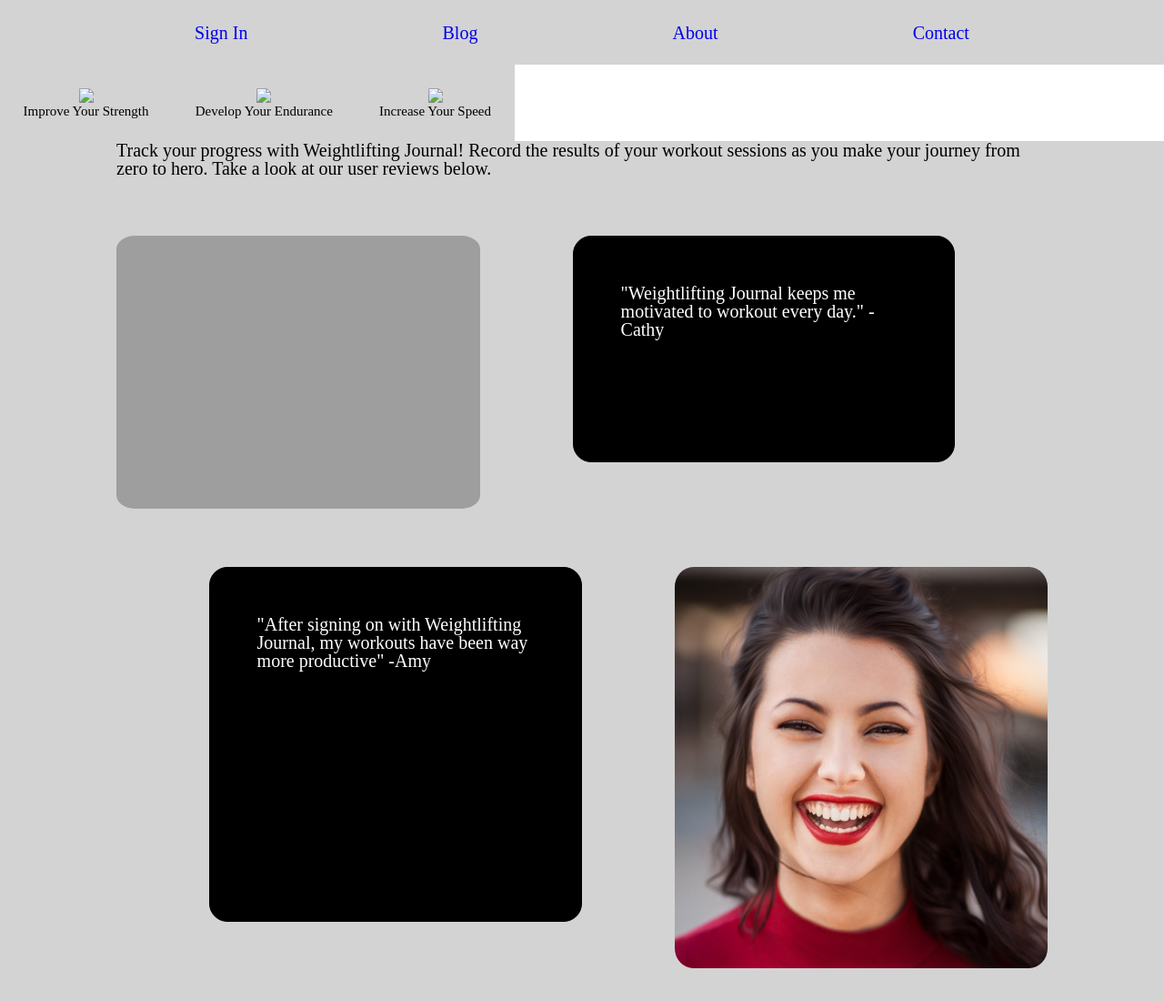
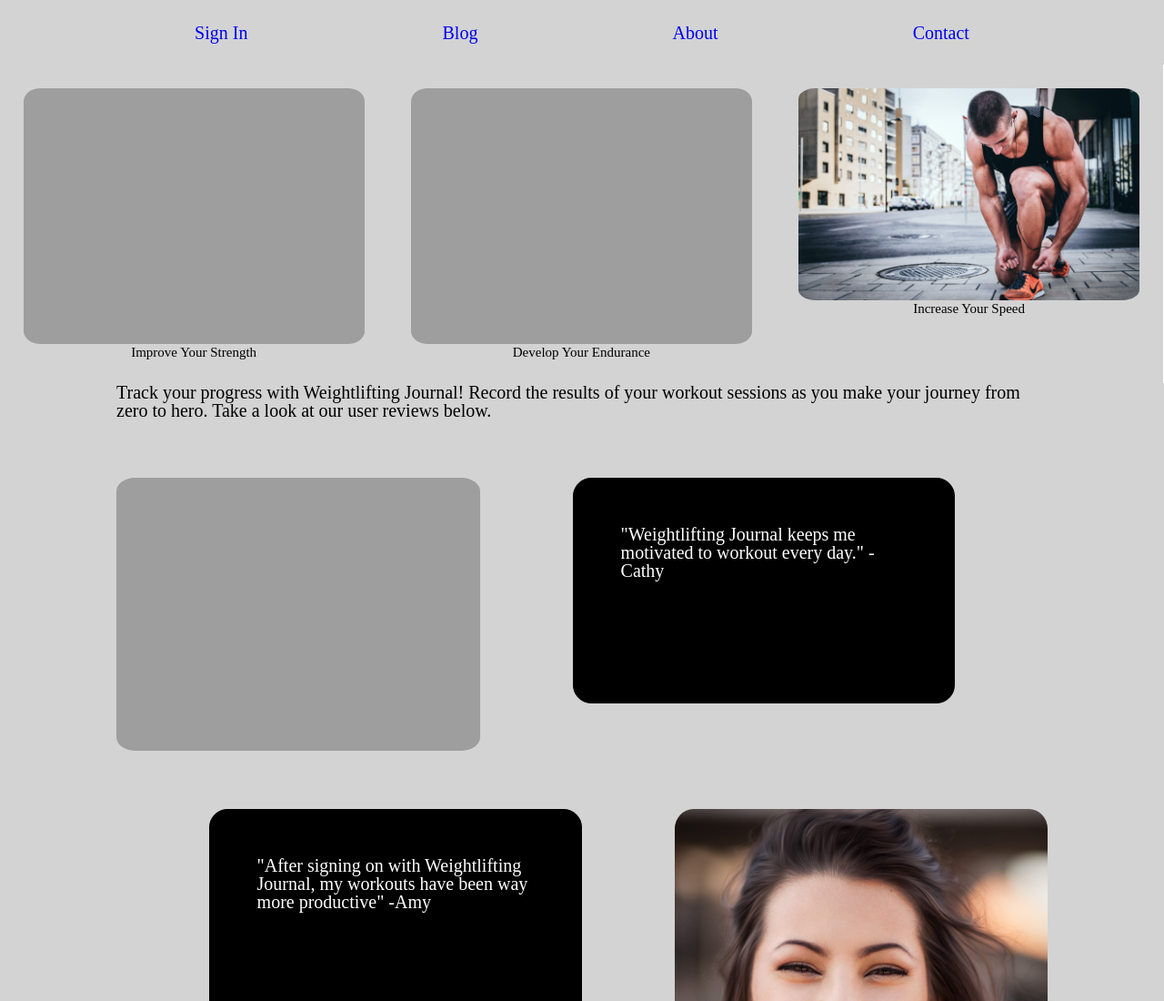
Before and after one commit to wildcard329/ui, a plain HTML site: page index.html in a window 1280 px wide. Shown: the top 1100 px of the page at 91% size. Drawn offline with Linux system fonts and the light colour scheme; the site is published under a folder, as on GitHub Pages, so addresses that start at the root find nothing.

Commit message:
addressed images

```diff
--- a/index.html
+++ b/index.html
@@ -18,15 +18,15 @@
     </header>
     <section id="hp_1">
       <div class="barbell">
-        <img src="/images/victor-freitas-vqDAUejnwKw-unsplash.jpg">
+        <img src="images/victor-freitas-vqDAUejnwKw-unsplash.jpg">
         <h3>Improve Your Strength</h3>
       </div>
       <div class="dumbbell">
-        <img src="/images/cathy-pham-3jAN9InapQI-unsplash.jpg">
+        <img src="images/cathy-pham-3jAN9InapQI-unsplash.jpg">
         <h3>Develop Your Endurance</h3>
       </div>
       <div class="runner">
-        <img src="/images/alexander-redl-d3bYmnZ0ank-unsplash.jpg">
+        <img src="images/alexander-redl-d3bYmnZ0ank-unsplash.jpg">
         <h3>Increase Your Speed</h3>
       </div>
     </section>
```
Also changed, not shown: about.html (+1 -1 lines).
